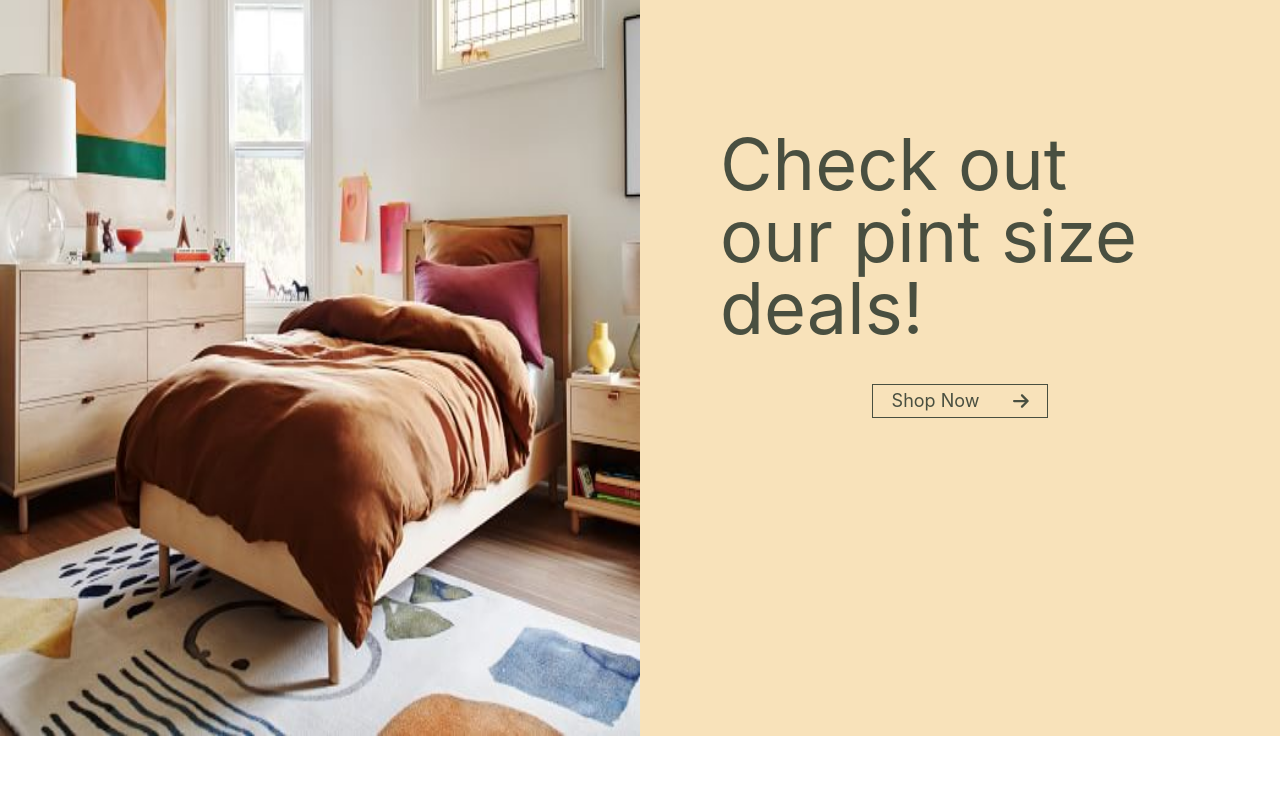
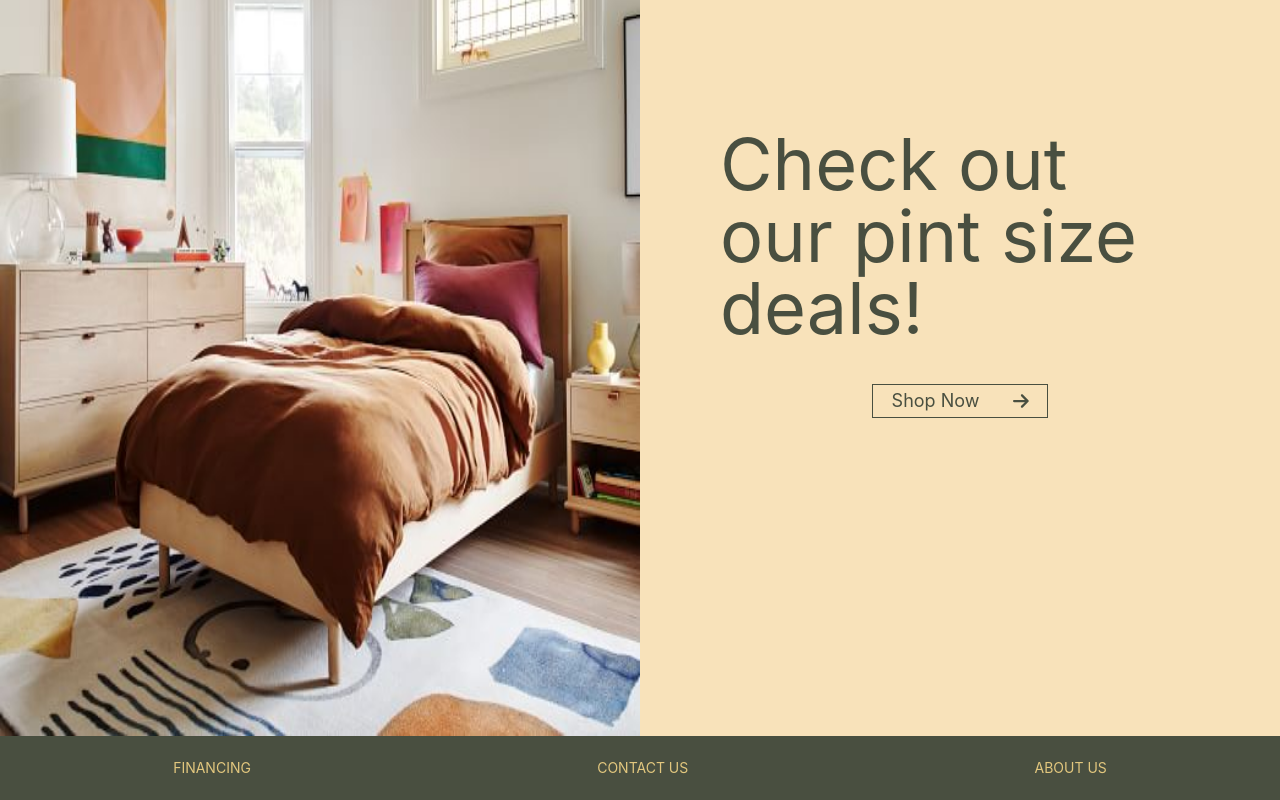
Before and after one commit to latifahpresident/urban_abode, a React (Create React App) app in the folder ua_frontend/: page / in a window 1280 px wide. Shown: the part 3740-4540 px from the top of the page. Before the commit the page ends 4476 px from the top, so only its background shows below. Built offline with nearby package versions, Linux system fonts and the light colour scheme.

Commit message:
finished footer will add improvements later

```diff
--- a/ua_frontend/src/App.tsx
+++ b/ua_frontend/src/App.tsx
@@ -1,6 +1,6 @@
 import Header from './components/Header/Header';
-// import Nav from './components/Nav/nav'
 import Home from './pages/Home/HomeLayout';
+import Footer from './components/Footer/Footer';
 import { Route, Routes } from 'react-router-dom';
 
 const App = () => {
@@ -12,8 +12,8 @@ const App = () => {
   return (
     <>
       <Header/>
-      {/* <Nav/> */}
-      {routes}
+        {routes}
+      <Footer/>
     </>
 
   );
--- /dev/null
+++ b/ua_frontend/src/components/Footer/Footer.tsx
@@ -0,0 +1,38 @@
+import NavLinkItem from "../ui/Typography/NavLinkItem"
+
+interface FooterLinks {
+    title: string
+    href: string
+}
+
+const footerCat: FooterLinks[] = [
+    {
+        title: 'Financing',
+        href: '/about'
+    },
+    {
+        title: 'Contact Us',
+        href: '/contact'
+    },
+    {
+        title: 'About Us',
+        href: '/about'
+    },
+
+]
+
+const Footer = () => {
+
+
+    return (
+        <footer className='bg-darkGreen w-full h-16 flex items-center'>
+            <ul className='flex w-full justify-around'>
+            {footerCat.map((cat, key) => (
+                <NavLinkItem  key={key} title={cat.title} href={cat.href}/>
+            ))}
+            </ul>
+        </footer>
+    )
+}
+
+export default Footer
--- /dev/null
+++ b/ua_frontend/src/components/ui/Typography/NavLinkItem.tsx
@@ -0,0 +1,17 @@
+import { NavLink } from 'react-router-dom';
+
+interface NavLinks {
+    title: string
+    href: string
+}
+
+const NavLinkItem = ({ title, href }: NavLinks) => {
+
+   return (
+    <li className='text-yellowAccent uppercase text-sm cursor-pointer'>
+        <NavLink to={`${href}`}>{title}</NavLink>
+    </li>
+   )
+}
+
+export default NavLinkItem
--- a/ua_frontend/src/pages/Home/HomeLayout.tsx
+++ b/ua_frontend/src/pages/Home/HomeLayout.tsx
@@ -20,7 +20,7 @@ const HomeLayout = () => {
     // }
 
     return (
-        <main className='h-screen'>
+        <main>
             <div className='h-auto w-full'>
                 <img src={Hero} alt='Urban Abode Hero' className='w-full'/>
             </div>
@@ -47,7 +47,7 @@ const HomeLayout = () => {
                     <img className='w-full h-full' src={Decor} alt="decore"/>
                 </div>
                 <div className='h-60 lg:h-full bg-darkGreen w-full xl:w-1/2 flex lg:justify-center items-center text-2xl'>
-                    <div className='flex items-start pl-4 lg:pl-0 lg:items-center justify-between  flex-col h-3/5 lg:h-64'>
+                    <div className='flex pl-4 lg:pl-0 items-center sm:items-start md:items-center  justify-between  flex-col h-3/5 lg:h-64'>
                         <h1 className='text-cream w-9/12 text-md lg:text-4xl  2xl:text-6xl leading-none mb-2 lg:mb-10'>Elevate your space: Mix and match decore <span className='hidden lg:block'>for contrasting shapes and finishes</span></h1>
                         <Button color='cream' title='Shop Now' className='border border-cream' iconClassName='text-yellowAccent' icon={true} iconName={faArrowRight}/>
                     </div>
@@ -58,12 +58,12 @@ const HomeLayout = () => {
                 <Carousel category={topPicks} show={true}/>
              </div>
 
-             <div className='flex flex-col lg:h-[33rem] xl:h-[60rem] lg:flex-row my-16 lg:my-32'>
+             <div className='flex flex-col lg:h-[33rem] xl:h-[60rem] lg:flex-row my-16 lg:mt-32 mb-0'>
                 <div className='w-full h-80  sm:h-full xl:w-1/2'>
                     <img className='w-full h-full' src={Kids} alt="decore"/>
                 </div>
                 <div className='h-60 lg:h-full bg-creamAccent w-full xl:w-1/2 flex lg:justify-center items-center text-2xl'>
-                    <div className='flex items-start pl-4 lg:pl-0 lg:items-center justify-between  flex-col h-3/5 lg:h-64'>
+                    <div className='flex pl-4 lg:pl-0 items-center sm:items-start md:items-center justify-between  flex-col h-3/5 lg:h-64'>
                         <h1 className='text-darkGreen w-9/12 text-md lg:text-7xl leading-none mb-2 lg:mb-10'>Check out our pint size deals!</h1>
                         <Button color='darkGreen' title='Shop Now' className='border border-darkGreen' iconClassName='text-darkGreen' icon={true} iconName={faArrowRight}/>
                     </div>
```
